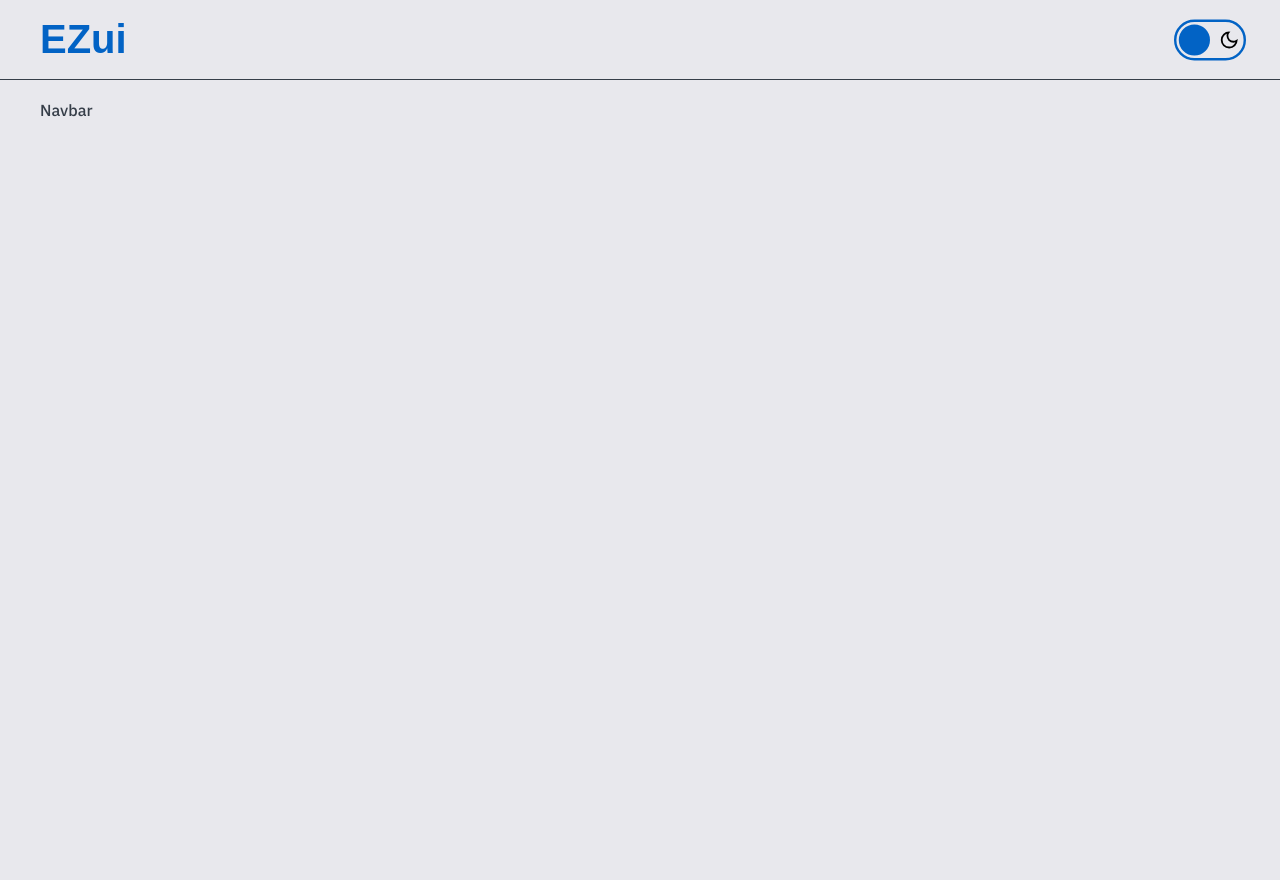
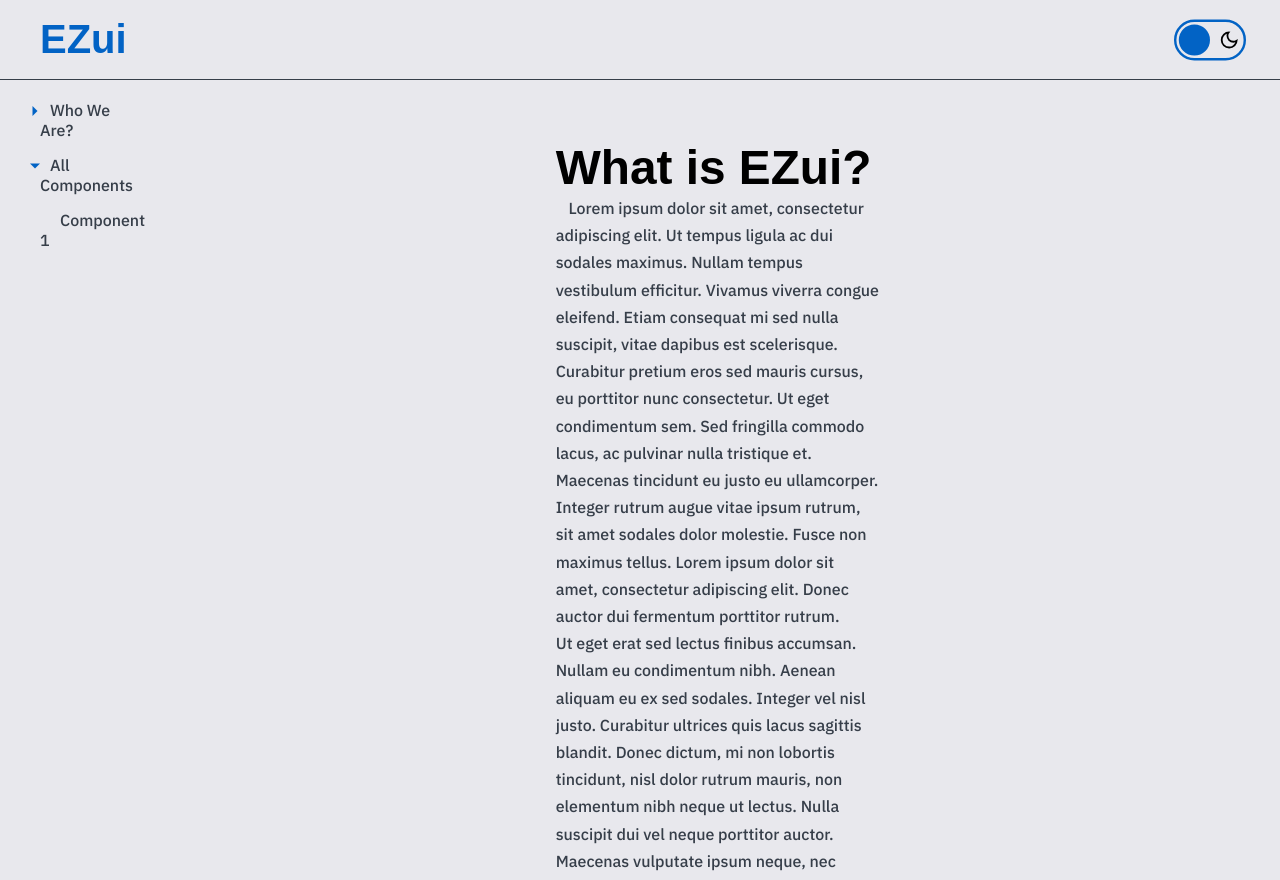
Before and after one commit to KuKe-dev/EZui, a React (Vite) app: page / in a window 1280 px wide. Before the commit the page ends 800 px from the top, so only its background shows below. Built offline with nearby package versions, Linux system fonts and the light colour scheme; a web font is replaced by a local one.

Commit message:
Dropdown funtional and Home page 'done'.

```diff
--- a/src/App.css
+++ b/src/App.css
@@ -2,4 +2,5 @@ body {
     margin: 0;
     background-color: var(--background-500);
     transition: background-color .2s ease-in-out;
+    overflow: hidden;
 }
--- /dev/null
+++ b/src/components/Navbar/Dropdown.css
@@ -0,0 +1,22 @@
+.dropdown-button {
+    cursor: pointer;
+}
+.dropdown-button:hover {
+    color: var(--primary-500);
+}
+.dropdown.open {
+    height: 100%;
+    overflow: hidden;
+    transition: height .2s ease-in-out;
+}
+
+.dropdown {
+    margin-top: 15px;
+    text-indent: 20px;
+    height: 0px;
+    overflow: hidden;
+    transition: height .2s ease-in-out;
+    display: flex;
+    flex-direction: column;
+    gap: 10px;
+}
--- /dev/null
+++ b/src/components/Navbar/Dropdown.jsx
@@ -0,0 +1,22 @@
+import './Dropdown.css'
+
+
+
+export default function Dropdown({id, text, childrens, open}) {
+
+    function handleDropdown() {
+        const dropdown = document.querySelector(`#dropdown${id}`);
+        const dropdownButton = document.querySelector(`#dropdown-button${id}`);
+        dropdown.classList.toggle('open');
+        dropdownButton.classList.toggle('open');
+    }
+
+return (
+    <>
+        <li><a id={`dropdown-button${id}`} className={`dropdown-button item ${open ? 'open' : ''}`} onClick={(e) => {e.preventDefault(); handleDropdown()} }>{text}</a></li>
+        <ul id={`dropdown${id}`} className={`dropdown ${open ? 'open' : ''}`}>
+            {childrens}
+        </ul>
+    </>
+)
+}
--- a/src/components/Navbar/Navbar.css
+++ b/src/components/Navbar/Navbar.css
@@ -10,3 +10,38 @@
     padding: 20px 40px;
     /* border-right: 1px solid var(--text-500); */
 }
+
+li {
+    list-style: none;
+}
+li a.open::before {
+    content: '';
+    display: inline-block;
+
+    border-left: 5px solid transparent;
+    border-right: 5px solid transparent;
+    border-top: 5px solid var(--primary-500);
+
+    transform: translate(-10px, -50%);
+    transition: transform .1s ease-in-out;
+}
+li a:not(.open)::before {
+    content: '';
+    display: inline-block;
+
+    border-left: 5px solid transparent;
+    border-right: 5px solid transparent;
+    border-top: 5px solid var(--primary-500);
+
+    transform: translate(-10px, -50%) rotate(-90deg);
+    transition: transform .1s ease-in-out;
+}
+
+.item {
+    text-decoration: none;
+    color: var(--text-400);
+}
+
+.item:hover {
+    color: var(--primary-500);
+}
--- a/src/components/Navbar/Navbar.jsx
+++ b/src/components/Navbar/Navbar.jsx
@@ -1,10 +1,28 @@
+import Dropdown from './Dropdown';
 import './Navbar.css'
 
 export default function Navbar() {
 
 return (
     <nav className="navbar">
-        <p>Navbar</p>
+        <ul>
+            <Dropdown
+                id="1"
+                text="Who We Are?"
+                childrens={[
+                    <a className='item' href='/'>Home</a>,
+                    <a className='item' href='/about'>About</a>,
+                ]}
+            />
+            <Dropdown
+                id="2"
+                text="All Components"
+                open
+                childrens={[
+                    <a className='item' href='/about'>Component 1</a>,
+                ]}
+            />
+        </ul>
     </nav>
 )
 }
--- a/src/index.css
+++ b/src/index.css
@@ -73,6 +73,8 @@ h6 {
 }
 p {
   font-size: 1rem;
+  text-indent: .8rem;
+  line-height: 1.7rem;
 }
 small {
   font-size: 0.833rem;
--- a/src/pages/others/About.jsx
+++ b/src/pages/others/About.jsx
@@ -4,7 +4,6 @@ export default function About() {
 return (
     <>
         <h1>About</h1>
-        <ThemeSwitch />
     </>
 )
 }
--- /dev/null
+++ b/src/pages/others/Home.css
@@ -0,0 +1,8 @@
+.main {
+    display: inline-block;
+    height: calc(100vh);
+    padding: 60px 400px;
+    overflow-y: scroll;
+    box-sizing: border-box;
+    width: 100%;
+}
--- a/src/pages/others/Home.jsx
+++ b/src/pages/others/Home.jsx
@@ -1,13 +1,30 @@
 import Header from "../../components/Header/Header";
 import Navbar from "../../components/Navbar/Navbar";
-import ThemeSwitch from "../../components/ui/ThemeSwitch";
+
+import './Home.css'
 
 export default function Home() {
 
 return (
     <>
         <Header/>
-        <Navbar/>
+        <div style={{display: 'flex', width: '100vw'}}>
+            <Navbar/>
+            <main className="main">
+                <h1 className="font-title">What is EZui?</h1>
+                <p className="font-text">Lorem ipsum dolor sit amet, consectetur adipiscing elit. Ut tempus ligula ac dui sodales maximus. Nullam tempus vestibulum efficitur. Vivamus viverra congue eleifend. Etiam consequat mi sed nulla suscipit, vitae dapibus est scelerisque. Curabitur pretium eros sed mauris cursus, eu porttitor nunc consectetur. Ut eget condimentum sem. Sed fringilla commodo lacus, ac pulvinar nulla tristique et. Maecenas tincidunt eu justo eu ullamcorper. Integer rutrum augue vitae ipsum rutrum, sit amet sodales dolor molestie. Fusce non maximus tellus. Lorem ipsum dolor sit amet, consectetur adipiscing elit. Donec auctor dui fermentum porttitor rutrum.
+                <br/>Ut eget erat sed lectus finibus accumsan. Nullam eu condimentum nibh. Aenean aliquam eu ex sed sodales. Integer vel nisl justo. Curabitur ultrices quis lacus sagittis blandit. Donec dictum, mi non lobortis tincidunt, nisl dolor rutrum mauris, non elementum nibh neque ut lectus. Nulla suscipit dui vel neque porttitor auctor. Maecenas vulputate ipsum neque, nec ullamcorper dolor iaculis nec.
+                <br/>Nullam eget magna in velit dictum auctor. Morbi scelerisque diam non elit rhoncus, sit amet ultrices augue interdum. Pellentesque vulputate fermentum ipsum, in sagittis libero. Praesent pharetra lacus quis finibus hendrerit. Nulla gravida ullamcorper enim, fermentum eleifend massa fringilla in. Vestibulum nec neque nulla. Vestibulum nibh nibh, accumsan ac fermentum sed, euismod non metus. Nam euismod massa vel risus hendrerit, a tincidunt tortor rutrum. Nunc vestibulum sed lectus et tempus. Quisque ex neque, sagittis ac porttitor ac, eleifend vel elit. Pellentesque pulvinar sem ut egestas porta. Maecenas non massa lobortis, ultrices justo in, blandit tellus. In vel tincidunt urna. Sed condimentum ipsum nisi, ut porttitor enim tincidunt eget. Curabitur rhoncus fringilla libero. Morbi ac tristique turpis, in maximus dui.
+                <br/>Morbi eget egestas nunc. Sed feugiat justo nunc, vitae luctus nunc dictum eu. Nunc felis nisi, dignissim ut ornare et, laoreet a nulla. Maecenas semper risus ac felis aliquet tincidunt. Nunc lorem metus, hendrerit a leo ac, imperdiet suscipit eros. Maecenas ac dictum est, nec imperdiet diam. Sed quis elementum ligula, eu feugiat nibh. Aenean non justo pulvinar, molestie neque nec, aliquam ipsum. Nullam ut neque leo. Proin porttitor, mauris quis accumsan gravida, est sapien varius dolor, sit amet venenatis nunc est eget sem. Aenean imperdiet iaculis commodo. Nunc quis ipsum augue. Vestibulum lobortis quis erat eu tincidunt.
+                <br/>Vivamus vitae magna neque. Sed rhoncus, felis sit amet ornare molestie, eros risus aliquet leo, tempus fermentum leo mauris sit amet ipsum. Aliquam pulvinar velit vitae mi mollis suscipit. Vivamus commodo nisl vitae dignissim lobortis. Aliquam tempus tellus non sem mattis volutpat. Donec orci elit, lacinia at ullamcorper faucibus, sollicitudin sit amet justo. Nullam tincidunt nisi quis lacus posuere dictum.
+                <br/>Fusce nisl ipsum, lacinia non pellentesque vel, rutrum at ligula. Pellentesque dictum mollis felis at finibus. Sed efficitur massa non leo dictum ornare. Vestibulum non leo dolor. Proin commodo nulla a erat posuere sagittis. Proin nec vehicula nulla. Duis dictum elit quis quam finibus porta. Suspendisse porttitor ultricies libero id euismod.
+                <br/>Praesent sapien mauris, ullamcorper non ligula quis, pulvinar auctor purus. Donec finibus eros eget efficitur mattis. Vestibulum a mauris dui. Cras fermentum ligula et neque ornare, consequat blandit neque luctus. Aliquam a leo pharetra, ultrices tellus eu, posuere sem. Nulla quis elementum justo. Sed non lacinia metus, sed maximus magna. Aenean a sollicitudin tortor. Duis volutpat ultricies neque, sit amet molestie nisi ultricies vulputate.
+                <br/>Integer tempus tincidunt quam, quis scelerisque turpis vulputate a. Mauris ac erat non ligula molestie molestie ut in urna. Suspendisse potenti. Curabitur arcu leo, dignissim non odio vel, tempus pellentesque justo. Phasellus sodales laoreet neque, vel iaculis tellus feugiat id. Vestibulum ultricies ligula ac efficitur scelerisque. Morbi lacinia, lacus ut vehicula maximus, nunc ligula mollis purus, ut hendrerit sem magna vitae justo. Aliquam ut mi quis velit porttitor mattis. Suspendisse id nulla placerat, hendrerit ante in, semper augue. Phasellus tincidunt eros at lacinia egestas. Donec tristique leo ligula, in fringilla mi bibendum non. Nulla ut vulputate est, at facilisis risus. Maecenas et tortor vel nisi finibus commodo.
+                <br/>Curabitur euismod commodo orci, vitae dapibus turpis finibus vitae. Nulla hendrerit dui vel magna tincidunt, aliquam aliquet nisl euismod. Curabitur et imperdiet nunc, ut viverra est. Praesent luctus nibh quis turpis elementum semper. Donec mauris metus, molestie non ex condimentum, dictum gravida est. Sed vitae nisi et mauris ultrices mollis. Curabitur commodo magna vel sollicitudin bibendum. Maecenas luctus, tortor nec sollicitudin luctus, neque nulla semper nisl, id tempus leo nisl vitae lectus. Donec fermentum iaculis pulvinar. Suspendisse potenti. Vestibulum ante ipsum primis in faucibus orci luctus et ultrices posuere cubilia curae;
+                <br/>Morbi posuere, orci non semper tincidunt, metus diam lacinia dolor, non pulvinar lectus magna in est. Ut tincidunt in metus id dignissim. Mauris placerat enim quis nulla accumsan tristique. Etiam viverra aliquet urna nec laoreet. Vestibulum ut tellus interdum, fermentum purus sit amet, feugiat felis. Donec ut magna est. In hac habitasse platea dictumst. Interdum et malesuada fames ac ante ipsum primis in faucibus. Nulla elit nibh, mattis eget ligula ornare, mattis condimentum metus. Proin vulputate elit dolor, eget blandit dui maximus at. Mauris feugiat convallis metus non porttitor.
+                <br/>Sed efficitur orci neque, non interdum velit elementum eget. Sed convallis tempus nunc, id sagittis diam cursus a. Nulla id lacus efficitur, pharetra massa et, auctor erat. Nam tincidunt interdum semper. Integer ut ante velit. Lorem ipsum dolor sit amet, consectetur adipiscing elit. Aliquam eget dictum neque. Quisque a placerat magna. Donec fermentum rhoncus maximus. Orci varius natoque penatibus et magnis dis parturient montes, nascetur ridiculus mus. Duis luctus felis sit amet arcu congue, sed accumsan ligula venenatis. Proin arcu erat, scelerisque nec justo quis, facilisis porta velit. Aliquam erat volutpat. Quisque interdum dictum tellus a lobortis. Ut scelerisque congue odio, id congue ipsum sollicitudin id.</p>
+            </main>
+        </div>
     </>
 )
 };
```
